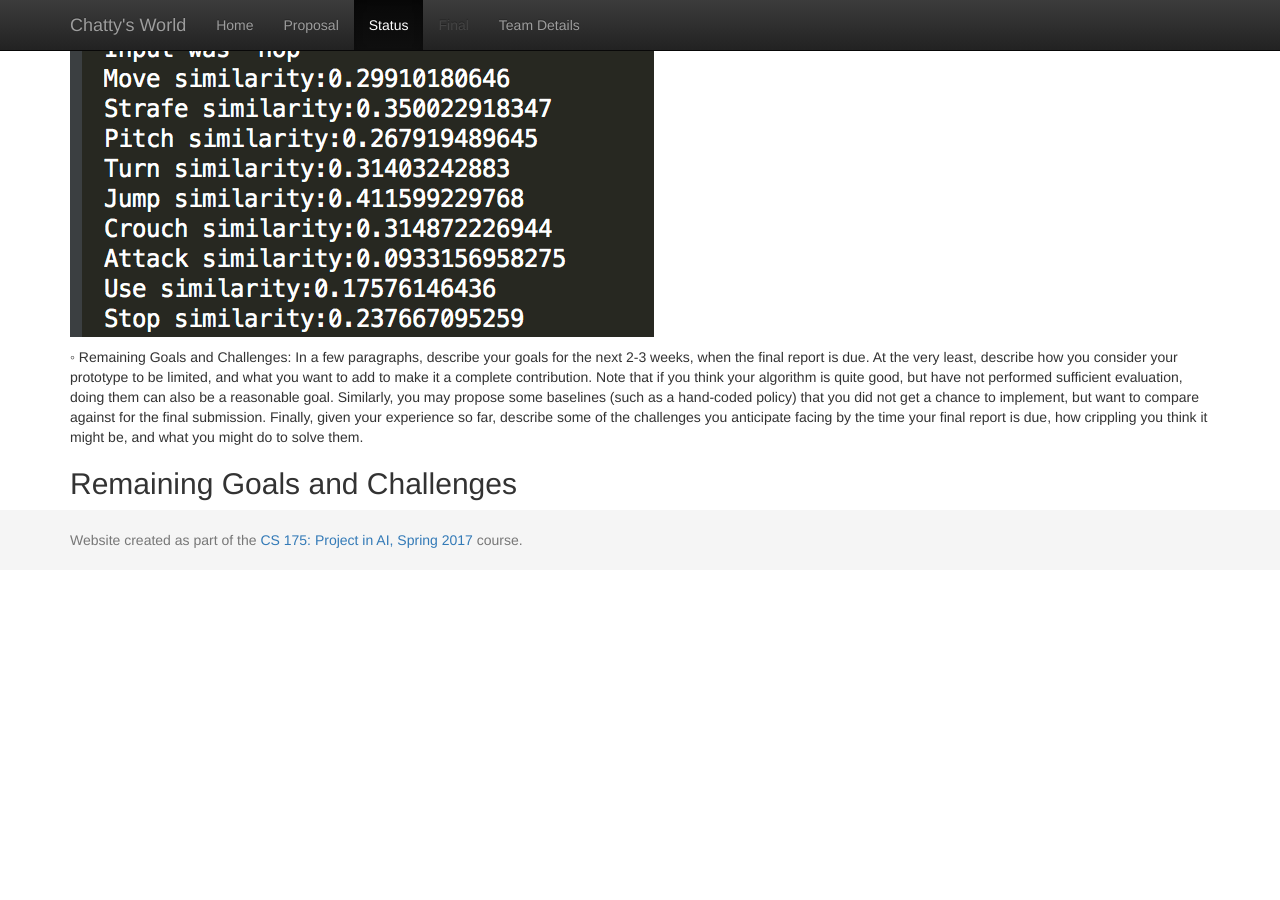
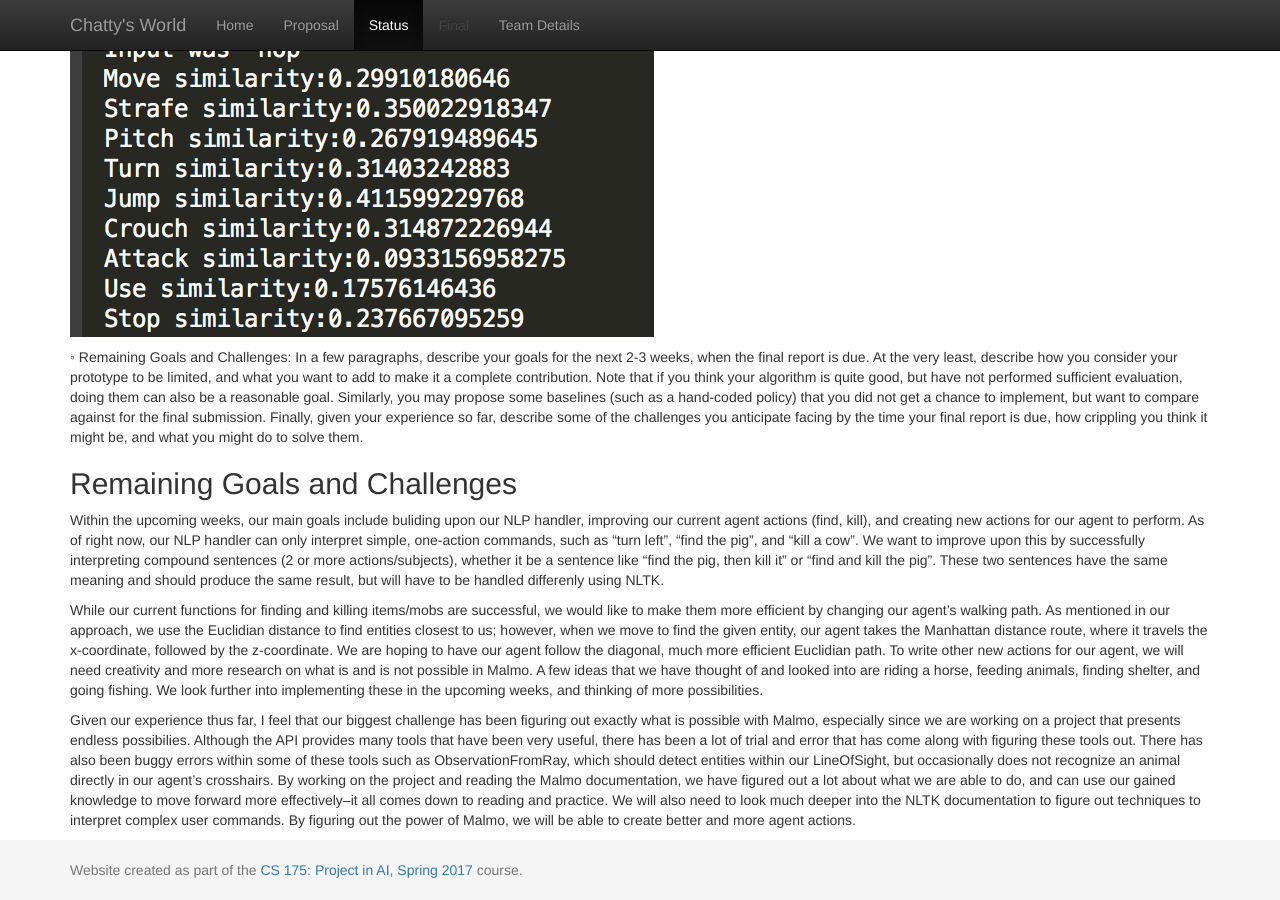
Before and after one commit to paulan94/Chattys-World, a Jekyll site: the page built from docs/status.md, in a window 1280 px wide and 900 px high, scrolled down 1576 px. Built offline with Jekyll 4.4.1, drawn with Linux system fonts in a browser that asks for light colours; before the commit the page ends 2146 px from its top, so only the background shows below that.

Commit message:
Update status.md

```diff
--- a/docs/status.md
+++ b/docs/status.md
@@ -48,3 +48,9 @@ challenges you anticipate facing by the time your final report is due, how cripp
 and what you might do to solve them.
 
 ## Remaining Goals and Challenges
+
+Within the upcoming weeks, our main goals include buliding upon our NLP handler, improving our current agent actions (find, kill), and creating new actions for our agent to perform. As of right now, our NLP handler can only interpret simple, one-action commands, such as "turn left", "find the pig", and "kill a cow". We want to improve upon this by successfully interpreting compound sentences (2 or more actions/subjects), whether it be a sentence like "find the pig, then kill it" or "find and kill the pig". These two sentences have the same meaning and should produce the same result, but will have to be handled differenly using NLTK.
+
+While our current functions for finding and killing items/mobs are successful, we would like to make them more efficient by changing our agent's walking path. As mentioned in our approach, we use the Euclidian distance to find entities closest to us; however, when we move to find the given entity, our agent takes the Manhattan distance route, where it travels the x-coordinate, followed by the z-coordinate. We are hoping to have our agent follow the diagonal, much more efficient Euclidian path. To write other new actions for our agent, we will need creativity and more research on what is and is not possible in Malmo. A few ideas that we have thought of and looked into are riding a horse, feeding animals, finding shelter, and going fishing. We look further into implementing these in the upcoming weeks, and thinking of more possibilities.
+
+Given our experience thus far, I feel that our biggest challenge has been figuring out exactly what is possible with Malmo, especially since we are working on a project that presents endless possibilies. Although the API provides many tools that have been very useful, there has been a lot of trial and error that has come along with figuring these tools out. There has also been buggy errors within some of these tools such as ObservationFromRay, which should detect entities within our LineOfSight, but occasionally does not recognize an animal directly in our agent's crosshairs. By working on the project and reading the Malmo documentation, we have figured out a lot about what we are able to do, and can use our gained knowledge to move forward more effectively--it all comes down to reading and practice. We will also need to look much deeper into the NLTK documentation to figure out techniques to interpret complex user commands. By figuring out the power of Malmo, we will be able to create better and more agent actions.
```
